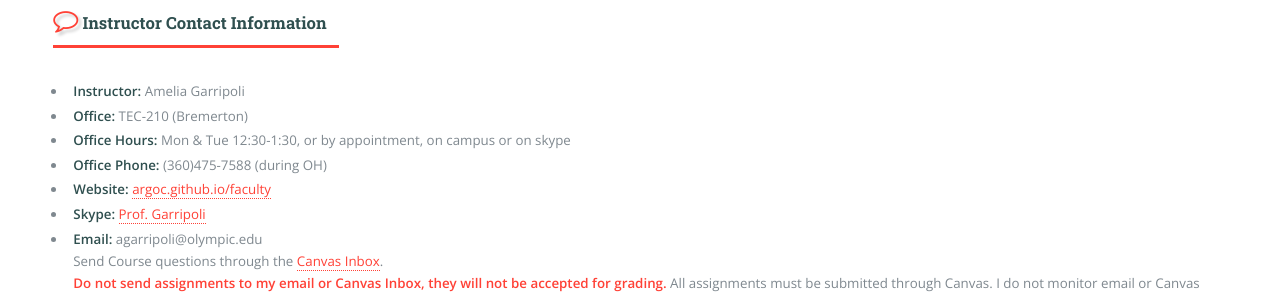
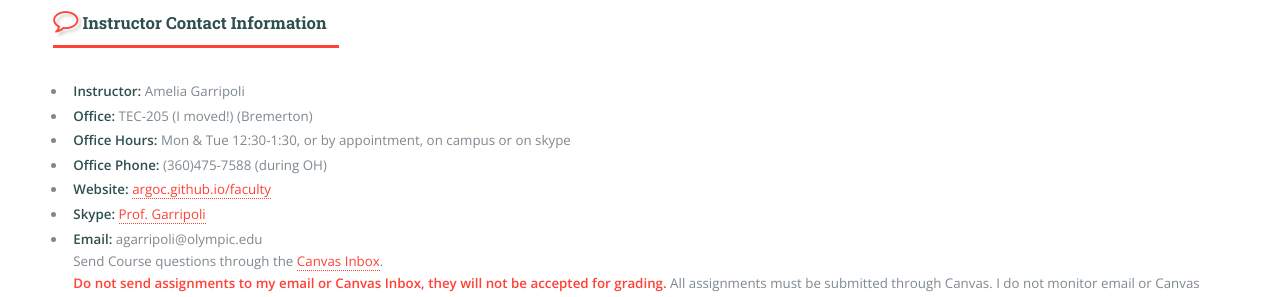
Before and after one commit to argoc/syllabub, a Jekyll site: the page CS141.html, which Jekyll copies as it is, in a window 1280 px wide and 900 px high. Shown: the part 323-620 px from the top of the window. Built offline with Jekyll 4.4.1, drawn with Linux system fonts in a browser that asks for light colours.

Commit message:
New office location

```diff
--- a/CS141.html
+++ b/CS141.html
@@ -58,7 +58,7 @@
                             Instructor Contact Information</h3> </header>
                         <ul>
                             <li><b>Instructor:</b> Amelia Garripoli</li>
-                            <li><b>Office:</b> TEC-210 (Bremerton)</li>
+                            <li><b>Office:</b> TEC-205 (I moved!) (Bremerton)</li>
                             <li><b>Office Hours: </b>Mon &amp; Tue 12:30-1:30, or by appointment, on campus or on skype</li>
                             <li><b>Office Phone:</b> (360)475-7588 (during OH)</li>
                             <li><b>Website:</b> <a href="https://argoc.github.io/faculty" target="_blank">argoc.github.io/faculty</a>
```
